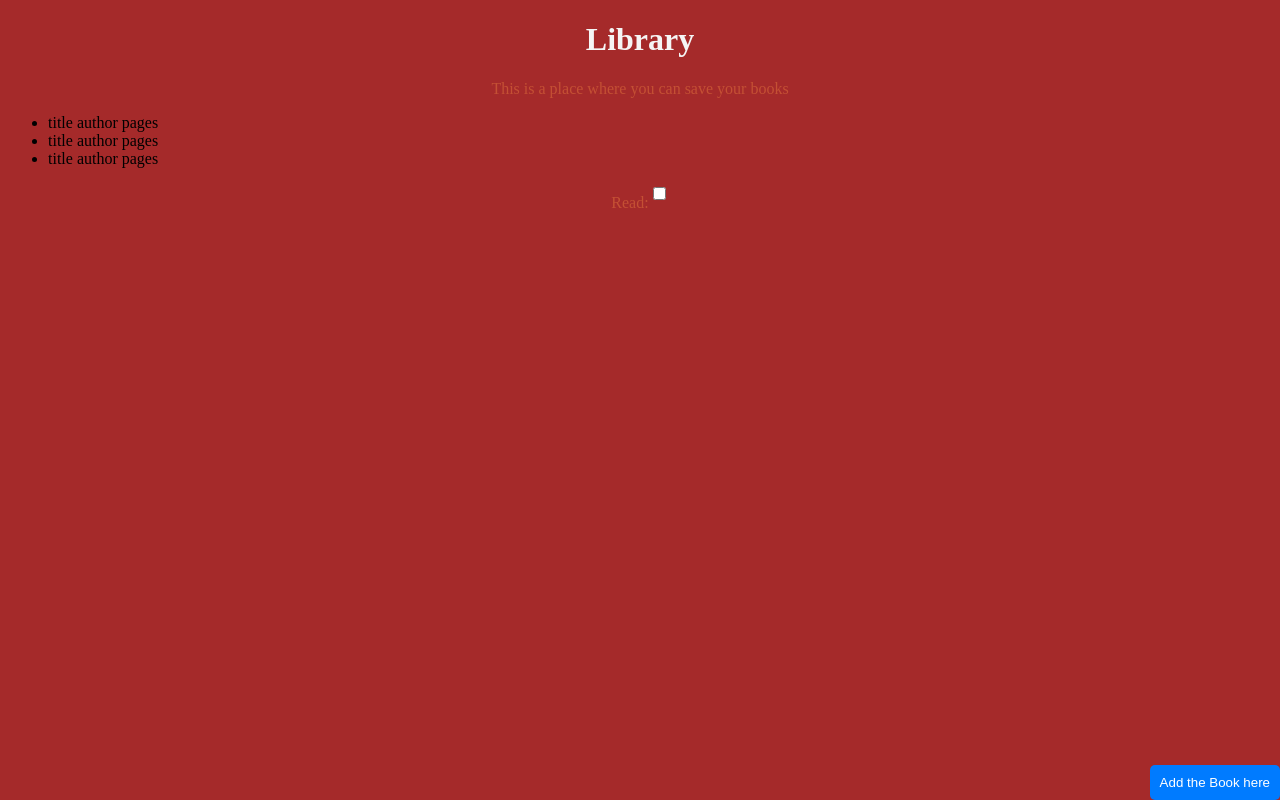
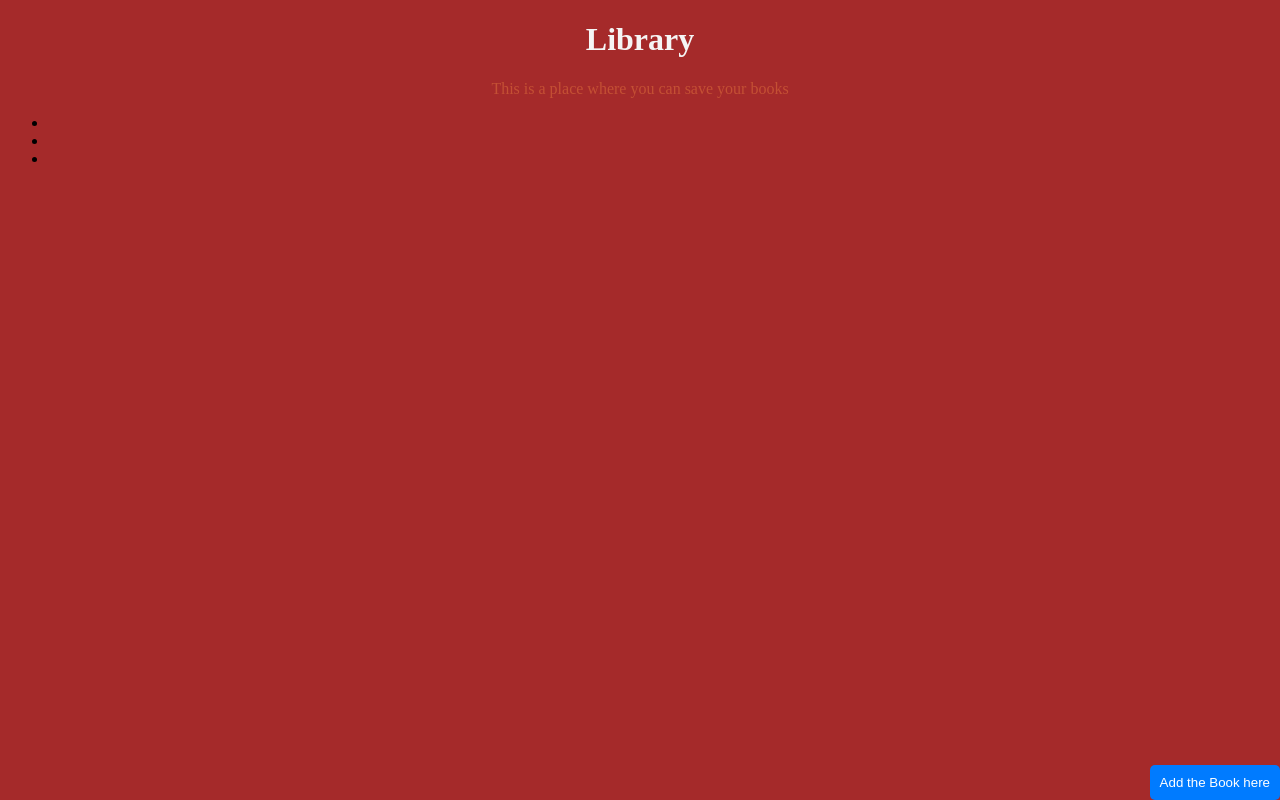
Before and after one commit to Yousefh1/Library, a plain HTML site: page index.html in a window 1280 px wide. Drawn offline with Linux system fonts and the light colour scheme.

```diff
--- a/index.html
+++ b/index.html
@@ -12,6 +12,9 @@
 <p> This is a place where you can save your books</p>
 
 <div id="popup-form-container" hidden>
+  <div id="checkbox">
+      <p><label>Read:</label><input type="checkbox" id="read" name="read" value="yes"></p>
+    </div>
     <form id="popup-form">
       <h1>add here</h1>
 
@@ -28,13 +31,11 @@
   </div>
     <button id="close_btn">Add the Book here</button>
      <ul id='book-list' >
-  <li class='book-item'> title author pages</li>
-  <li class='book-item'> title author pages</li>
-  <li class='book-item'> title author pages</li>
+  <li class='book-item'></li>
+  <li class='book-item'></li>
+  <li class='book-item'></li>
 </ul>
-    <div id="checkbox">
-      <p><label>Read:</label><input type="checkbox" id="read" name="read" value="yes"></p>
-    </div>
+
     <div id="library-container"></div>
 
 <script src="script.js"></script>
--- a/script.js
+++ b/script.js
@@ -21,7 +21,7 @@
   const html = `
   <li class='book-item'> ${title} ${author} ${pages}</li>
 `
-bookList.innerHTML += html
+//bookList.innerHTML += html
 }
 popForm.addEventListener("submit", (e) => {
   e.preventDefault();
```
